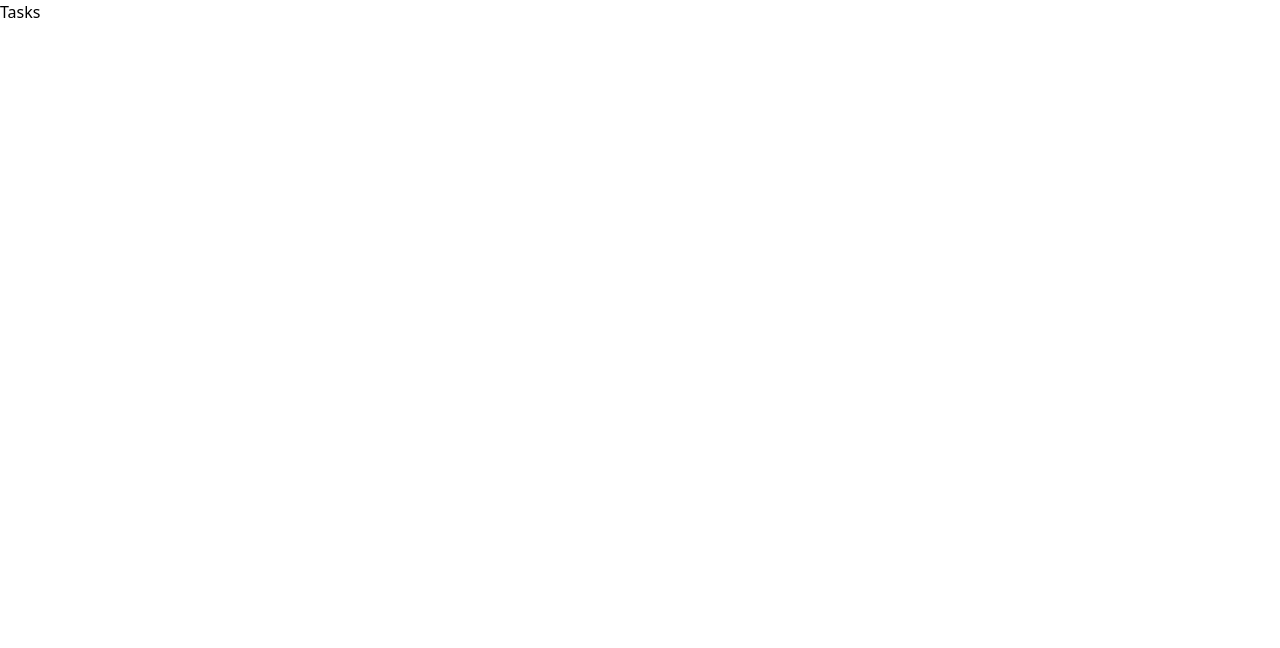
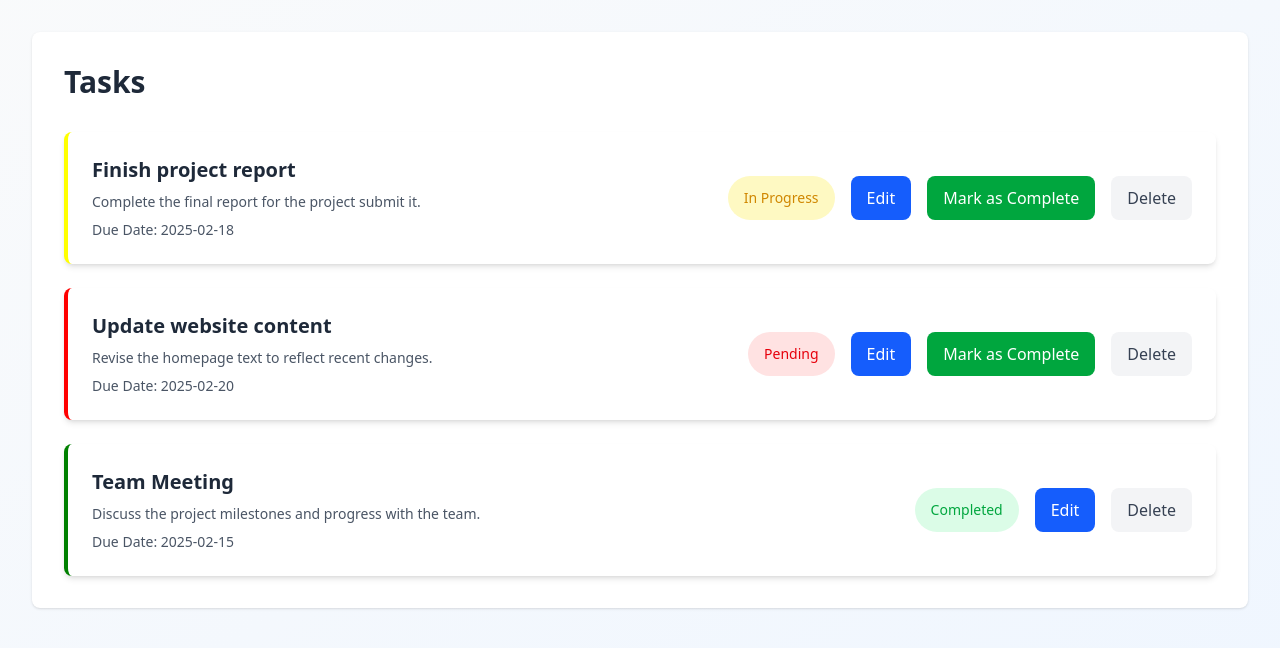
Before and after one commit to yashchhatrala25/Dashboard_Nextjs, a Next.js app: page /dashboard/tasks in a window 1280 px wide. Shown: the top 648 px of the page. Built offline with nearby package versions, Linux system fonts and the light colour scheme.

Commit message:
complete tasks, home route UI and functionality

```diff
--- a/src/app/dashboard/page.tsx
+++ b/src/app/dashboard/page.tsx
@@ -1,9 +1,86 @@
-import React from 'react'
+import Link from "next/link";
+import React from "react";
 
 const DashBoard = () => {
   return (
-    <div>DashBoard</div>
-  )
-}
+    <div className="min-h-screen bg-gradient-to-br from-blue-50 to-indigo-100 p-8">
+      <div className="max-w-6xl mx-auto bg-white rounded-2xl shadow-lg p-8 space-y-8">
+        <div className="flex flex-col">
+          <h1 className="text-4xl font-extrabold text-gray-900 mb-4 sm:mb-0">
+            Dashboard
+          </h1>
 
-export default DashBoard
+          <p className="text-lg text-gray-600 mt-3">
+            Welcome back! Here you can manage your tasks, view analysis, and
+            make adjustments.
+          </p>
+        </div>
+
+        {/* Dashboard Grid */}
+        <div className="grid grid-cols-1 sm:grid-cols-2 lg:grid-cols-3 gap-8">
+          {/* Task Card */}
+          <Link
+            className="bg-blue-100 hover:bg-blue-200 p-6 rounded-xl shadow-md hover:shadow-xl transition-all duration-200 ease-in-out transform hover:scale-105"
+            href="dashboard/tasks"
+          >
+            <div className="flex items-center justify-between">
+              <h2 className="text-xl font-semibold text-blue-800">Tasks</h2>
+              <span className="text-blue-500 text-2xl">📝</span>
+            </div>
+
+            <p className="text-gray-700 mt-2">
+              View, organize, and manage your daily tasks.
+            </p>
+          </Link>
+
+          {/* Analytics Card */}
+          <Link
+            className="bg-green-100 hover:bg-green-200 p-6 rounded-xl shadow-md hover:shadow-xl transition-all duration-200 ease-in-out transform hover:scale-105"
+            href="dashboard/analytics"
+          >
+            <div className="flex items-center justify-between">
+              <h2 className="text-xl font-semibold text-blue-800">Analytics</h2>
+              <span className="text-blue-500 text-2xl">📊</span>
+            </div>
+
+            <p className="text-gray-700 mt-2">
+              Gain insights into your performance and trends.
+            </p>
+          </Link>
+
+          {/* Settings Card */}
+          <Link
+            className="bg-purple-100 hover:bg-purple-200 p-6 rounded-xl shadow-md hover:shadow-xl transition-all duration-200 ease-in-out transform hover:scale-105"
+            href="dashboard/settings"
+          >
+            <div className="flex items-center justify-between">
+              <h2 className="text-xl font-semibold text-blue-800">Settings</h2>
+              <span className="text-blue-500 text-2xl">⚙️</span>
+            </div>
+
+            <p className="text-gray-700 mt-2">
+              View ans manage your user base.
+            </p>
+          </Link>
+
+          {/* Users Card */}
+          <Link
+            className="bg-yellow-100 hover:bg-yellow-200 p-6 rounded-xl shadow-md hover:shadow-xl transition-all duration-200 ease-in-out transform hover:scale-105"
+            href="dashboard/users"
+          >
+            <div className="flex items-center justify-between">
+              <h2 className="text-xl font-semibold text-blue-800">Settings</h2>
+              <span className="text-blue-500 text-2xl">👥</span>
+            </div>
+
+            <p className="text-gray-700 mt-2">
+              Customize and tweak your dashboard settings.
+            </p>
+          </Link>
+        </div>
+      </div>
+    </div>
+  );
+};
+
+export default DashBoard;
--- a/src/app/dashboard/tasks/page.tsx
+++ b/src/app/dashboard/tasks/page.tsx
@@ -1,9 +1,94 @@
-import React from 'react'
+import React from "react";
 
 const Tasks = () => {
+  const tasks = [
+    {
+      id: 1,
+      title: "Finish project report",
+      description: "Complete the final report for the project submit it.",
+      status: "In Progress",
+      dueDate: "2025-02-18",
+    },
+    {
+      id: 2,
+      title: "Update website content",
+      description: "Revise the homepage text to reflect recent changes.",
+      status: "Pending",
+      dueDate: "2025-02-20",
+    },
+    {
+      id: 3,
+      title: "Team Meeting",
+      description: "Discuss the project milestones and progress with the team.",
+      status: "Completed",
+      dueDate: "2025-02-15",
+    },
+  ];
+
   return (
-    <div>Tasks</div>
-  )
-}
+    <div className="min-h-screen bg-gradient-to-br from-gray-50 to-blue-50 p-8">
+      <div className="max-w-7xl mx-auto bg-white rounded-lg shadow-sm p-8">
+        <h1 className="text-3xl font-bold text-gray-800 mb-8">Tasks</h1>
 
-export default Tasks
+        {/* Task List Section */}
+        <section className="space-y-6">
+          {tasks.map((task) => (
+            <div
+              key={task.id}
+              className="flex items-center justify-between bg-white rounded-lg shadow-md p-6 border-l-4"
+              style={{
+                borderColor:
+                  task.status === "Completed"
+                    ? "green"
+                    : task.status === "In Progress"
+                    ? "yellow"
+                    : "red",
+              }}
+            >
+              <div className="flex flex-col">
+                <h2 className="text-xl font-semibold text-gray-800">
+                  {task.title}
+                </h2>
+                <p className="text-sm text-gray-600 mt-2">{task.description}</p>
+                <p className="text-sm text-gray-600 mt-2">
+                  Due Date: {task.dueDate}
+                </p>
+              </div>
+
+              <section className="flex space-x-4">
+                <span
+                  className={`px-4 py-3 text-center text-sm rounded-full ${
+                    task.status === "Completed"
+                      ? "bg-green-100 text-green-600"
+                      : task.status === "In Progress"
+                      ? "bg-yellow-100 text-yellow-600"
+                      : "bg-red-100 text-red-600"
+                  }`}
+                >
+                  {task.status}
+                </span>
+
+                {/* Buttons */}
+                <button className="px-4 py-2 text-white bg-blue-600 rounded-lg hover:bg-blue-700 transition-colors">
+                  Edit
+                </button>
+
+                {task.status !== "Completed" && (
+                  <button className="px-4 py-2 text-white bg-green-600 rounded-lg hover:bg-green-700 transition-colors">
+                    Mark as Complete
+                  </button>
+                )}
+
+                <button className="px-4 py-2 text-gray-700 bg-gray-100 rounded-lg hover:bg-gray-200 transition-colors">
+                  Delete
+                </button>
+              </section>
+            </div>
+          ))}
+        </section>
+      </div>
+    </div>
+  );
+};
+
+export default Tasks;
```
